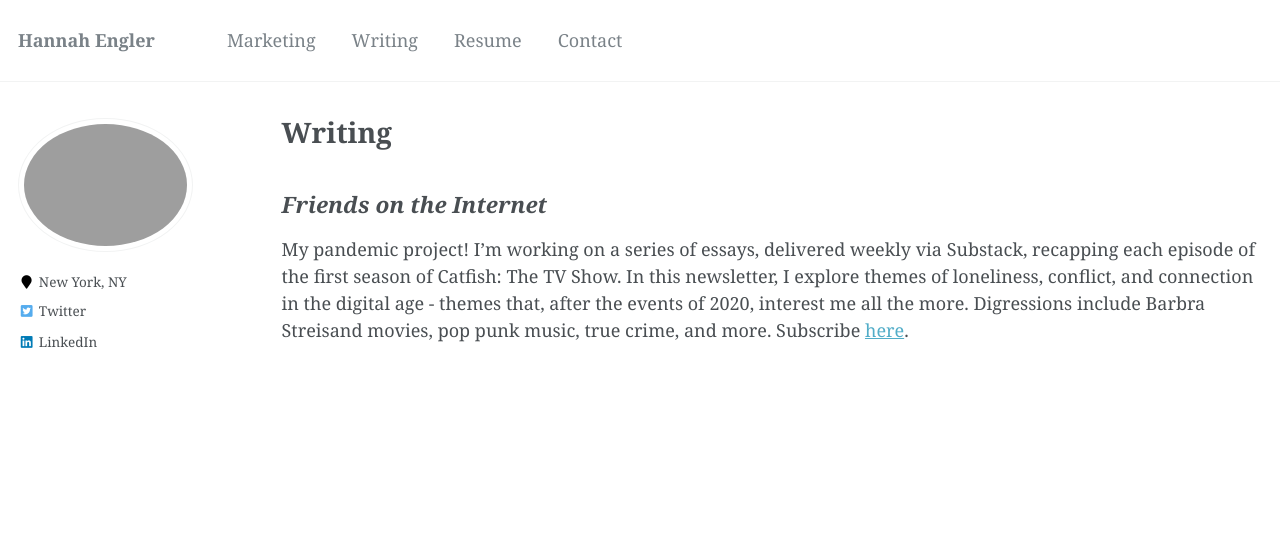
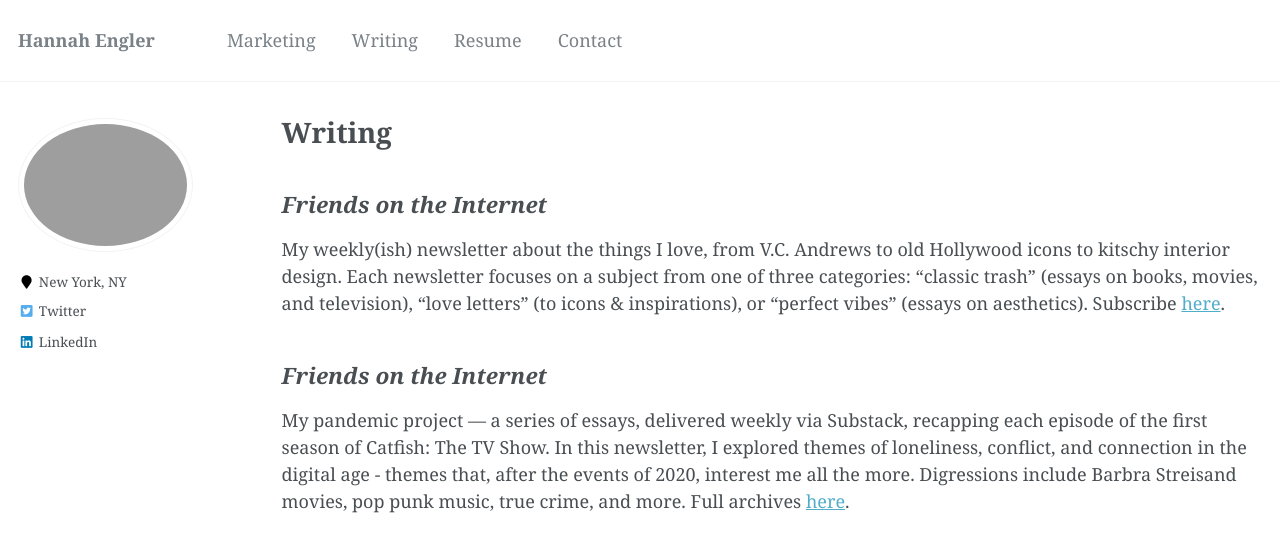
Before and after one commit to hannahmengler/hannahmengler.github.io, a Jekyll site: the page built from _pages/writing.md, in a window 1280 px wide. Shown: the top 552 px of the page. Built offline with Jekyll 4.4.1, drawn with Linux system fonts in a browser that asks for light colours.

Commit message:
add new project

```diff
--- a/_pages/writing.md
+++ b/_pages/writing.md
@@ -17,4 +17,8 @@ author_profile: true
 
 ## _Friends on the Internet_
 
-My pandemic project! I’m working on a series of essays, delivered weekly via Substack, recapping each episode of the first season of Catfish: The TV Show. In this newsletter, I explore themes of loneliness, conflict, and connection in the digital age - themes that, after the events of 2020, interest me all the more. Digressions include Barbra Streisand movies, pop punk music, true crime, and more. Subscribe [here](https://friendsontheinternet.substack.com/).
+My weekly(ish) newsletter about the things I love, from V.C. Andrews to old Hollywood icons to kitschy interior design. Each newsletter focuses on a subject from one of three categories: “classic trash” (essays on books, movies, and television), “love letters” (to icons & inspirations), or “perfect vibes” (essays on aesthetics). Subscribe [here](https://caffeinehannah.substack.com/).
+
+## _Friends on the Internet_
+
+My pandemic project — a series of essays, delivered weekly via Substack, recapping each episode of the first season of Catfish: The TV Show. In this newsletter, I explored themes of loneliness, conflict, and connection in the digital age - themes that, after the events of 2020, interest me all the more. Digressions include Barbra Streisand movies, pop punk music, true crime, and more. Full archives [here](https://friendsontheinternet.substack.com/).
```
